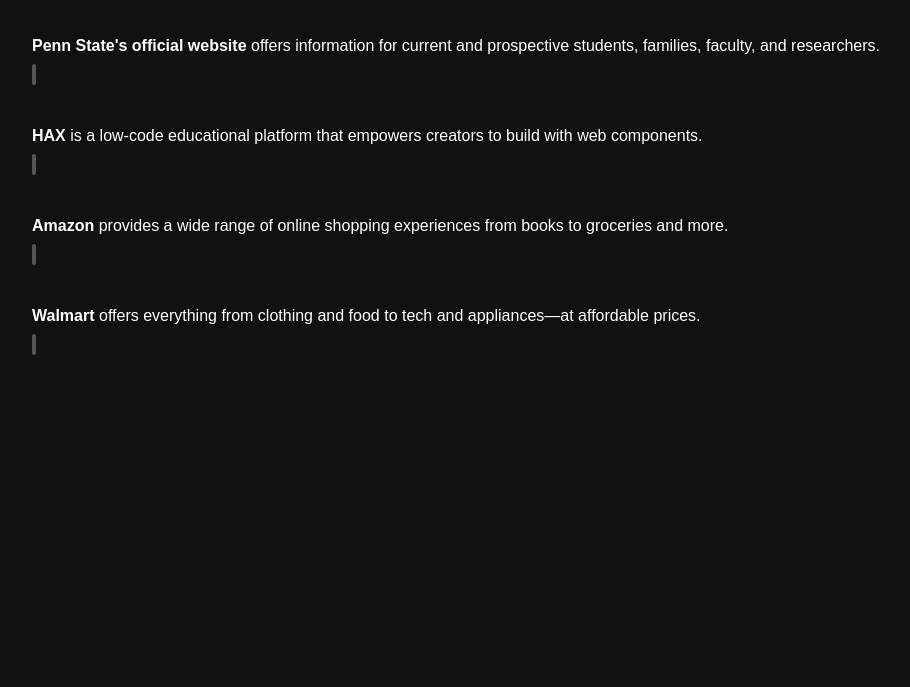
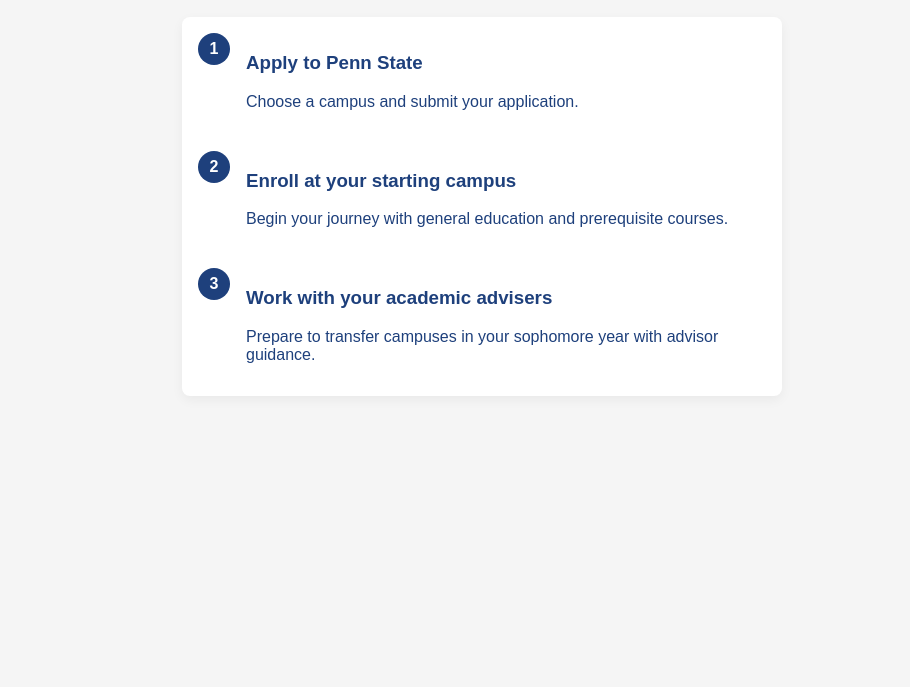
Before and after one commit to TD-27/Project-1, a website with bundled scripts: page index.html in a window 1280 px wide. Shown: the part 113-800 px from the top of the page, without its empty margins (158-1068 px from the left). Built offline with nearby package versions, Linux system fonts and the light colour scheme.

Commit message:
Update index.html

```diff
--- a/index.html
+++ b/index.html
@@ -1,98 +1,49 @@
 <!DOCTYPE html>
 <html lang="en">
 <head>
-    <meta charset="utf-8" />
-    <meta name="viewport" content="width=device-width, initial-scale=1.0, viewport-fit=cover" />
-    <meta name="description" content="Demonstration for link-preview-card" />
-    <title>link-preview-card Showcase</title>
-
-    <script type="module" src="./link-preview-card.js"></script>
-
+  <meta charset="UTF-8" />
+  <meta name="viewport" content="width=device-width, initial-scale=1.0" />
+  <title>DDD Steps List Demo</title>
+  <script type="module" src="./ddd-steps-list.js"></script>
   <style>
-      :root,
-      html,
     body {
-        margin: 0;
-        padding: 0;
       font-family: sans-serif;
-        background-color: #111;
-        color: white;
-      }
-
-      #demo {
-        padding: var(--ddd-spacing-4, 1rem);
-        display: flex;
-        flex-direction: column;
-        gap: var(--ddd-spacing-4, 2rem);
-        max-width: 900px;
-        margin: auto;
-      }
-
-      link-preview-card {
-        border: var(--ddd-border-md, 2px solid #555);
-        border-radius: var(--ddd-radius-lg, 1rem);
-        margin: var(--ddd-spacing-2, 1rem) 0;
-        --ddd-theme-accent: #222;
-      }
-
-      link-preview-card:hover {
-        box-shadow: var(--ddd-boxShadow-sm, 0 0 10px rgba(255, 255, 255, 0.2));
-      }
-
-      /* Demonstrate layout and theming flexibility */
-      link-preview-card[layout="horizontal"] {
-        --themeColor: #2f80ed;
-      }
-
-      link-preview-card[layout="vertical"] {
-        --themeColor: #e91e63;
-      }
-
-      link-preview-card[href*="amazon"] {
-        --themeColor: #ff9900;
-      }
-
-      link-preview-card[href*="psu.edu"] {
-        --themeColor: #1e407c;
+      background: #f5f5f5;
+      padding: 2rem;
     }
 
     h1 {
-        font-size: 2rem;
       text-align: center;
-        margin-bottom: 2rem;
+      color: #1e407c;
     }
 
-      p {
-        font-size: 1rem;
-        margin: 0.5rem 0;
-        line-height: 1.5;
+    ddd-steps-list {
+      max-width: 600px;
+      margin: 2rem auto;
+      background: #fff;
+      border-radius: 8px;
+      box-shadow: 0 4px 12px rgba(0, 0, 0, 0.05);
     }
   </style>
 </head>
+<body>
+  <h1>Penn State Steps</h1>
 
-  <body>
-    <div id="demo">
-      <h1>🔗 link-preview-card Demo</h1>
+  <ddd-steps-list ddd-primary>
+    <ddd-steps-list-item>
+      <h3>Apply to Penn State</h3>
+      <p>Choose a campus and submit your application.</p>
+    </ddd-steps-list-item>
 
-      <section>
-        <p><strong>Penn State's official website</strong> offers information for current and prospective students, families, faculty, and researchers.</p>
-        <link-preview-card href="https://www.psu.edu/" layout="horizontal"></link-preview-card>
-      </section>
+    <ddd-steps-list-item>
+      <h3>Enroll at your starting campus</h3>
+      <p>Begin your journey with general education and prerequisite courses.</p>
+    </ddd-steps-list-item>
 
-      <section>
-        <p><strong>HAX</strong> is a low-code educational platform that empowers creators to build with web components.</p>
-        <link-preview-card href="https://hax.psu.edu" layout="vertical"></link-preview-card>
-      </section>
-
-      <section>
-        <p><strong>Amazon</strong> provides a wide range of online shopping experiences from books to groceries and more.</p>
-        <link-preview-card href="https://www.amazon.com" layout="horizontal"></link-preview-card>
-      </section>
-
-      <section>
-        <p><strong>Walmart</strong> offers everything from clothing and food to tech and appliances—at affordable prices.</p>
-        <link-preview-card href="https://www.walmart.com" layout="vertical"></link-preview-card>
-      </section>
-    </div>
+    <ddd-steps-list-item>
+      <h3>Work with your academic advisers</h3>
+      <p>Prepare to transfer campuses in your sophomore year with advisor guidance.</p>
+    </ddd-steps-list-item>
+  </ddd-steps-list>
 </body>
 </html>
```
Lines whose indentation alone changed are shown as unchanged.
